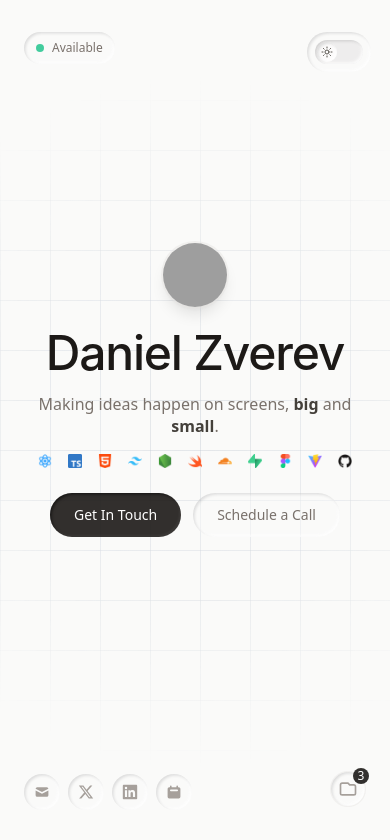
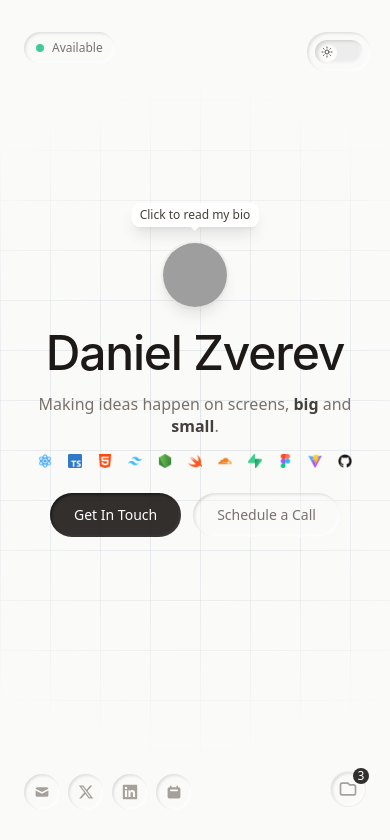
Before and after one commit to wote-dev/danielzverev, a React (Vite) app: page / in a window 390 px wide. Shown: the top 840 px of the page. Built offline with nearby package versions, Linux system fonts and the light colour scheme; grey boxes are pictures that could not be loaded.

Commit message:
hmm nudge added test mobile v

```diff
--- a/src/pages/HomePage.tsx
+++ b/src/pages/HomePage.tsx
@@ -19,6 +19,7 @@ const HomePage: React.FC<HomePageProps> = ({ isVisible }) => {
   const [showBioModal, setShowBioModal] = useState(false);
   const [isHoveringAvatar, setIsHoveringAvatar] = useState(false);
   const [isHoveringName, setIsHoveringName] = useState(false);
+  const [showNudge, setShowNudge] = useState(false);
 
   // Projects data for the universal display
   const projects = [
@@ -58,7 +59,19 @@ const HomePage: React.FC<HomePageProps> = ({ isVisible }) => {
     }
   }, [isVisible]);
 
+  useEffect(() => {
+    if (isVisible) {
+      const nudgeTimer = setTimeout(() => {
+        setShowNudge(true);
+      }, 3000); // Show nudge after 3 seconds
 
+      return () => clearTimeout(nudgeTimer);
+    }
+  }, [isVisible]);
+
+  const handleInteraction = () => {
+    setShowNudge(false);
+  };
 
   return (
     <div className={`w-full min-h-dvh flex items-center justify-center overflow-y-auto fixed inset-0`}>
@@ -192,7 +205,7 @@ const HomePage: React.FC<HomePageProps> = ({ isVisible }) => {
                 {/* Tooltip */}
                 <div
                   className={`absolute -top-10 left-1/2 transform -translate-x-1/2 px-2 py-1 rounded text-xs font-medium whitespace-nowrap pointer-events-none transition-all duration-200 z-20 ${
-                    isHoveringAvatar
+                    isHoveringAvatar || showNudge
                       ? 'opacity-100 translate-y-0'
                       : 'opacity-0 translate-y-1'
                   } ${
@@ -211,8 +224,14 @@ const HomePage: React.FC<HomePageProps> = ({ isVisible }) => {
                 </div>
 
                 <button
-                  onClick={() => setShowBioModal(true)}
-                  onMouseEnter={() => setIsHoveringAvatar(true)}
+                  onClick={() => {
+                    setShowBioModal(true);
+                    handleInteraction();
+                  }}
+                  onMouseEnter={() => {
+                    setIsHoveringAvatar(true);
+                    handleInteraction();
+                  }}
                   onMouseLeave={() => setIsHoveringAvatar(false)}
                   className={`relative w-16 h-16 sm:w-20 sm:h-20 rounded-full overflow-hidden transition-all duration-300 hover:scale-105 cursor-pointer focus:outline-none focus:ring-2 focus:ring-offset-2 ${
                     theme === 'dark'
@@ -254,7 +273,10 @@ const HomePage: React.FC<HomePageProps> = ({ isVisible }) => {
               </div>
 
               <button
-                onClick={() => setShowBioModal(true)}
+                onClick={() => {
+                  setShowBioModal(true);
+                  handleInteraction();
+                }}
                 onMouseEnter={() => setIsHoveringName(true)}
                 onMouseLeave={() => setIsHoveringName(false)}
                 className={`text-5xl sm:text-6xl md:text-7xl font-sf-display-medium tracking-tight transition-all duration-300 hover:scale-105 cursor-pointer focus:outline-none focus:ring-2 focus:ring-offset-2 rounded-lg px-2 py-1 ${
```
